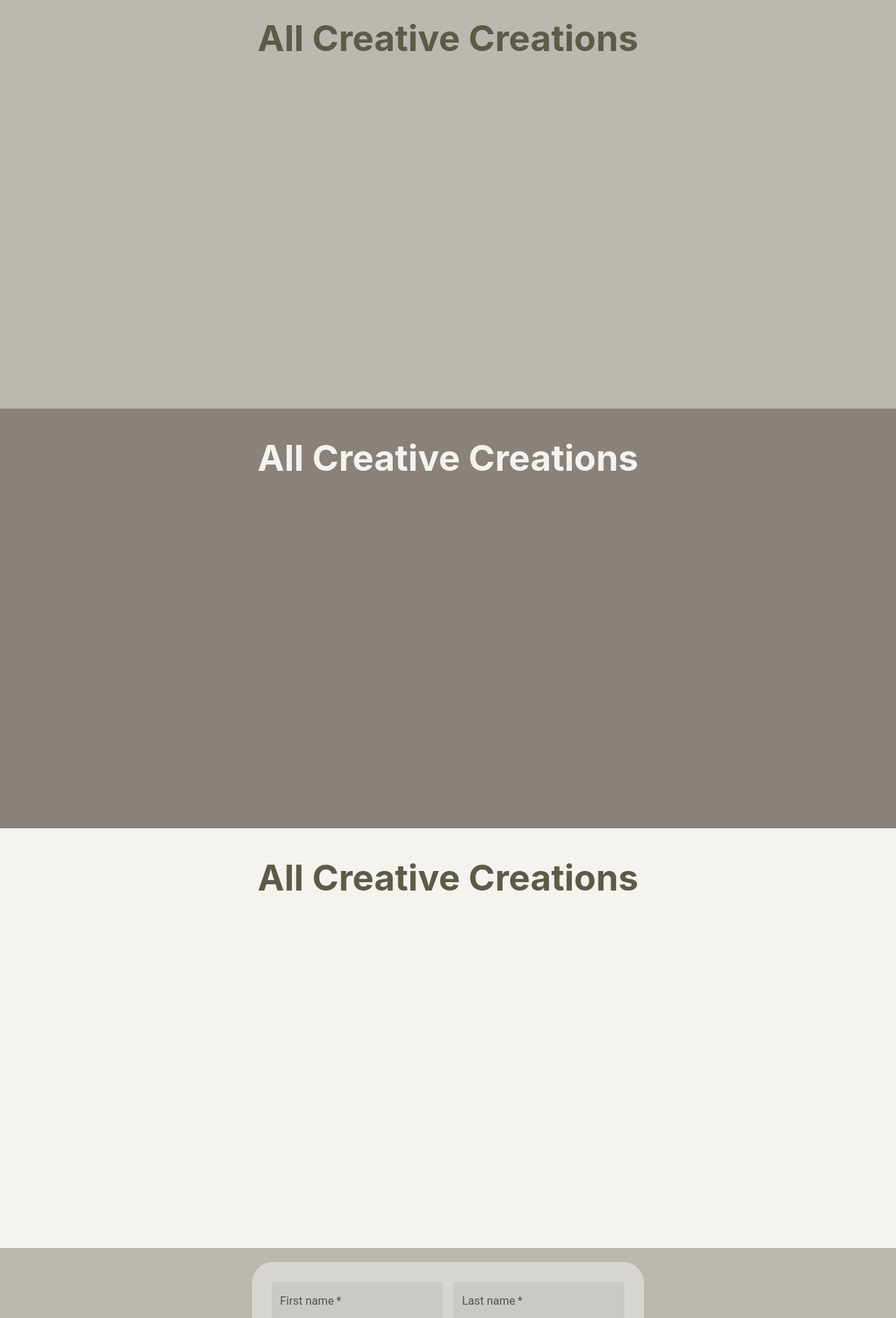
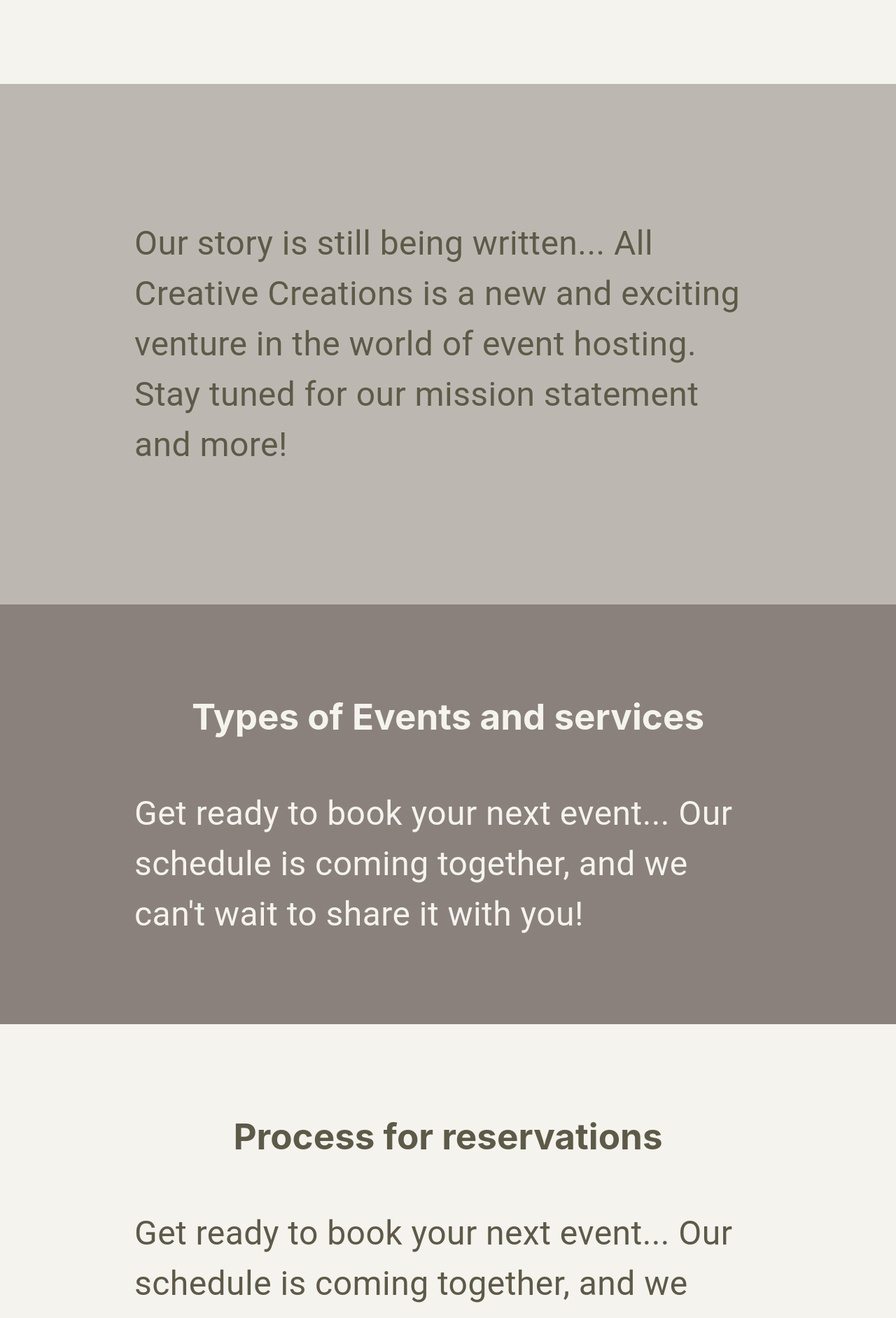
Before and after one commit to theplaceholders/allcreativecreations, a React (Vite) app in the folder frontend/: page / in a window 1280 px wide. Shown: the part 680-2564 px from the top of the page at 70% size. Built offline with nearby package versions, Linux system fonts and the light colour scheme; no server answers.

Commit message:
made home body starts from the very top of the page (originally had 4rem margin-top) restyled home to make min-height actually works add footer with simple styling and temperary text as placeholders

```diff
--- a/frontend/src/components/AppointmentRequestForm/AppointmentRequestForm.jsx
+++ b/frontend/src/components/AppointmentRequestForm/AppointmentRequestForm.jsx
@@ -1,4 +1,5 @@
 import { useEffect, useState } from 'react';
+import checkForm from './Helper/CheckForm';
 import './AppointmentRequestForm.sass'
 
 import Box from '@mui/material/Box';
@@ -22,6 +23,7 @@ import ExpandLess from '@mui/icons-material/ExpandLess';
 import ExpandMore from '@mui/icons-material/ExpandMore';
 import CheckboxList from './Helper/CheckboxList';
 import Button from '@mui/material/Button';
+import FormLabel from '@mui/material/FormLabel';
 
 const AppointmentRequestForm = () => {
     const [expand, onExpand] = useState({service: false, events: false});
@@ -101,42 +103,8 @@ const AppointmentRequestForm = () => {
 
     function submitForm(e){
         e.preventDefault()
-        console.log("submitting form")
 
-        function checkForm(){
-            let errorMessage={
-                fname:"",
-                lname:"",
-                email:"",
-                phone:"",
-                address:"",
-                calendar:""
-            }
-            let noError = true
-
-            if(!form.fname){
-                errorMessage.fname = "Missing first name"
-                noError = false
-            }
-
-            if(!form.lname){
-                errorMessage.lname = "Missing last name"
-                noError = false
-            }
-
-            if(!form.email){
-                errorMessage.email = "Missing email"
-                noError = false
-            } else if(!/^[\w-\.]+@([\w-]+\.)+[\w-]{2,4}$/.test(form.email)){
-                errorMessage.email = "not a valid email format"
-                noError = false
-            }
-
-            setForm((prev)=>{return {...prev, errorMessage:{...errorMessage}}})
-            return noError
-        }
-
-        if(!checkForm())
+        if(!checkForm({form, setForm}))
             return
 
         let selected = Object.keys(list).reduce((acc, service)=>{
@@ -149,6 +117,7 @@ const AppointmentRequestForm = () => {
 
         let submitObj = {...form}
         delete submitObj.constant
+        delete submitObj.errorMessage
         submitObj.selected = selected
         //format submit to month-day-year
         submitObj.calendar = `${submitObj.calendar.month()+1}-${submitObj.calendar.date()}-${submitObj.calendar.year()}`
@@ -290,7 +259,6 @@ const AppointmentRequestForm = () => {
                     value={form.calendar}
                     onChange={(val) => {
                         setForm((prev)=>{return {...prev, calendar:val.local()}})
-                        console.log(val.local())
                     }}
                     />
                 </LocalizationProvider>
--- /dev/null
+++ b/frontend/src/components/AppointmentRequestForm/Helper/CheckForm.js
@@ -0,0 +1,32 @@
+export default function checkForm({form, setForm}){
+    let errorMessage={
+        fname:"",
+        lname:"",
+        email:"",
+        phone:"",
+        address:"",
+        calendar:""
+    }
+    let noError = true
+
+    if(!form.fname){
+        errorMessage.fname = "Missing first name"
+        noError = false
+    }
+
+    if(!form.lname){
+        errorMessage.lname = "Missing last name"
+        noError = false
+    }
+
+    if(!form.email){
+        errorMessage.email = "Missing email"
+        noError = false
+    } else if(!/^[\w-\.]+@([\w-]+\.)+[\w-]{2,4}$/.test(form.email)){
+        errorMessage.email = "not a valid email format"
+        noError = false
+    }
+
+    setForm((prev)=>{return {...prev, errorMessage:{...errorMessage}}})
+    return noError
+}
--- /dev/null
+++ b/frontend/src/components/FootNav.jsx
@@ -0,0 +1,28 @@
+import './footNav.sass'
+
+const FootNav = () => {
+    return (
+        <div className="footerNav-container">
+            <section>
+                <p>All</p>
+                <p>Creative</p>
+                <p>Creations</p>
+            </section>
+            <section>
+                <p>Home</p>
+                <p>About us</p>
+                <p>Our Work</p>
+                <p>Reserve</p>
+                <p>Contact us</p>
+            </section>
+            <section>
+                <p>Instagram</p>
+                <p>Facebook</p>
+                <p>X</p>
+                <p>Youtube</p>
+            </section>
+        </div>
+    )
+}
+
+export default FootNav
--- /dev/null
+++ b/frontend/src/components/footNav.sass
@@ -0,0 +1,23 @@
+.footerNav-container
+    display: flex
+    justify-content: space-around
+    align-items: center
+    padding: 20px 0px
+    section
+        display: flex
+        justify-content: space-between
+        flex: 3
+        p
+            font-size: 14px
+            margin: 0px 5px
+        &:first-child
+            flex: 1
+            flex-direction: column
+            p
+                display: flex
+                justify-content: center
+                align-content: center
+
+        &:last-child
+            flex: 2
+            margin-left: 40px
--- a/frontend/src/components/index.js
+++ b/frontend/src/components/index.js
@@ -1,2 +1,3 @@
 export { default as NavBar } from './NavBar';
 export { default as AppointmentRequestForm } from './AppointmentRequestForm/AppointmentRequestForm'
+export { default as FootNav } from './FootNav'
--- a/frontend/src/pages/Home.jsx
+++ b/frontend/src/pages/Home.jsx
@@ -1,27 +1,53 @@
 import './home.sass';
 
 import { AppointmentRequestForm } from '../components';
+import Typography from '@mui/material/Typography';
 
 function Home() {
+
+  const styles = {
+    withTitle:{
+      fontSize: '3rem',
+      padding: '12rem',
+      display: 'flex',
+      justifyContent: 'center',
+      alignItems: 'center'
+    },
+    withoutTitle:{
+      fontSize: '3rem',
+      padding: '2rem 12rem',
+      display: 'flex',
+      justifyContent: 'center',
+      alignItems: 'center'
+    }
+  }
+
   return (
     <div className='HomeBody'>
       <section name="welcome">
-        <h1>All Creative Creations</h1>
+        <Typography
+          style={styles.withTitle}
+        >Coming soon... All Creative Creations is the ultimate destination for unique and memorable events! Stay tuned for our launch date.</Typography>
       </section>
       <section name="info-1">
-        <h1>All Creative Creations</h1>
+      <Typography
+          style={styles.withTitle}
+        >Our story is still being written... All Creative Creations is a new and exciting venture in the world of event hosting. Stay tuned for our mission statement and more!</Typography>
       </section>
-      <section name="info-2">
-        <h1>All Creative Creations</h1>
+      <section name="info-2" style={{display: 'flex', flexDirection: 'column', justifyContent: 'center', alignItems: 'center'}}>
+        <h1>Types of Events and services</h1>
+        <Typography
+          style={styles.withoutTitle}
+        >Get ready to book your next event... Our schedule is coming together, and we can't wait to share it with you!</Typography>
       </section>
-      <section name="info-3">
-        <h1>All Creative Creations</h1>
+      <section name="info-3" style={{display: 'flex', flexDirection: 'column', justifyContent: 'center', alignItems: 'center'}}>
+        <h1>Process for reservations</h1>
+        <Typography
+          style={styles.withoutTitle}
+        >Get ready to book your next event... Our schedule is coming together, and we can't wait to share it with you!</Typography>
       </section>
       <section name="contact">
         <AppointmentRequestForm />
-      </section>
-      <section>
-        <h1>test</h1>
       </section>
     </div>
   );
--- a/frontend/src/pages/Root.jsx
+++ b/frontend/src/pages/Root.jsx
@@ -1,5 +1,5 @@
 import { Outlet } from "react-router-dom";
-import { NavBar } from "../components";
+import { FootNav, NavBar } from "../components";
 
 import "./root.sass";
 
@@ -13,7 +13,9 @@ const Root = () => {
       <main>
         <Outlet context={{}} />
       </main>
-      <footer></footer>
+      <footer>
+        <FootNav />
+      </footer>
     </>
   );
 };
--- a/frontend/src/pages/home.sass
+++ b/frontend/src/pages/home.sass
@@ -3,48 +3,29 @@
   display: flex
   flex-direction: column
   margin: 0
-  height: 100vh  // Adjusted from 200vh to 100vh
+  min-height: 100vh  // Adjusted from 200vh to 100vh
   width: 100vw   // Corrected the typo and adjusted the width
   max-width: 100%
   background-color: main.$background-color-light
   color: main.$text-color-light
 
-.ACCLogo
-  display: flex
-  margin-top: 20%
-  width: 100vw
-  max-width: 100%
-  height: 50%
-  background-color: #fff
-  color: #000
-  overflow-x: hidden
+  section
+    display: flex
+    justify-content: center
+    width: 100%
+    min-height: 600px //temporary to make page scrollable
 
-.HomeMenu
-  display: flex
-  width: 100%
-  height: 100%
-  background-color: #fff
-  color: #000
+    &:first-child
+      min-height:100vh
 
-section
-  display: flex
-  justify-content: center
-  width: 100%
-  height: auto
-  min-height: 600px //temporary to make page scrollable
-  flex: 1
+    &:nth-child(3n + 1)
+      background-color: main.$background-color-light
+      color: main.$text-color-light
 
-  &:nth-child(3n + 1)
-    background-color: main.$background-color-light
-    color: main.$text-color-light
+    &:nth-child(3n + 2)
+      background-color: main.$background-color-light-2
+      color: main.$text-color-light
 
-  &:nth-child(3n + 2)
-    background-color: main.$background-color-light-2
-    color: main.$text-color-light
-
-  &:nth-child(3n + 3)
-    background-color: main.$background-color-light-3
-    color: main.$background-color-light
-
-  &[name="contact"]
-    min-height: fit-content
+    &:nth-child(3n + 3)
+      background-color: main.$background-color-light-3
+      color: main.$background-color-light
--- a/frontend/src/pages/root.sass
+++ b/frontend/src/pages/root.sass
@@ -2,6 +2,3 @@ header
     width: 100vw
     position: fixed
     z-index: 5
-
-main
-    margin-top: 4rem
```
